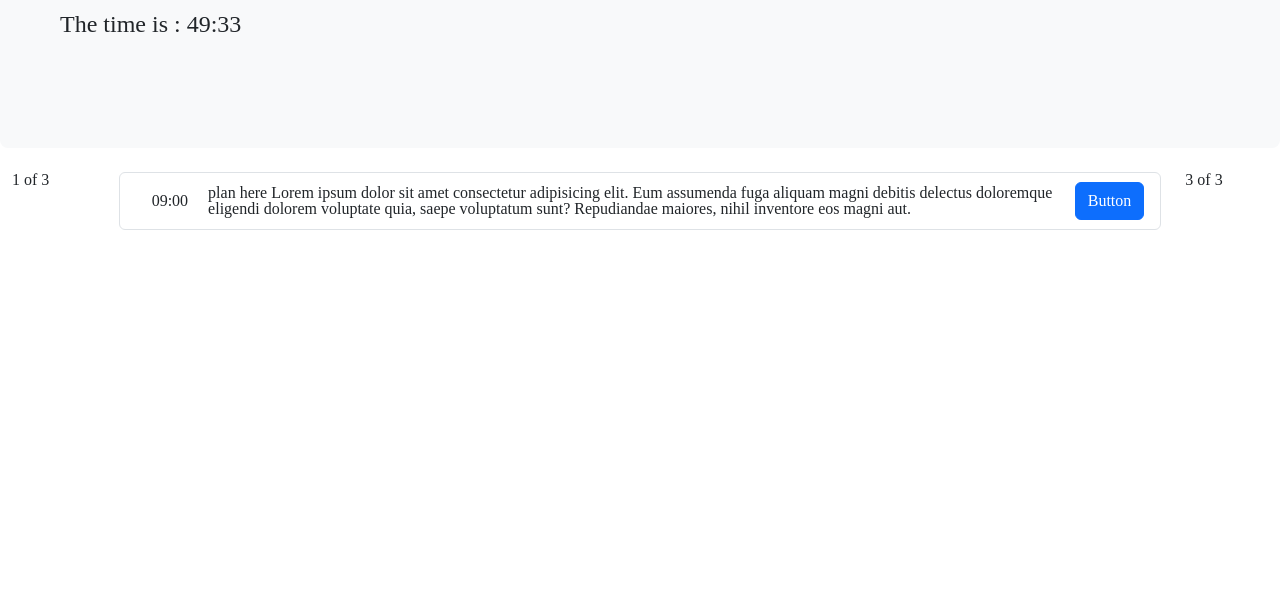
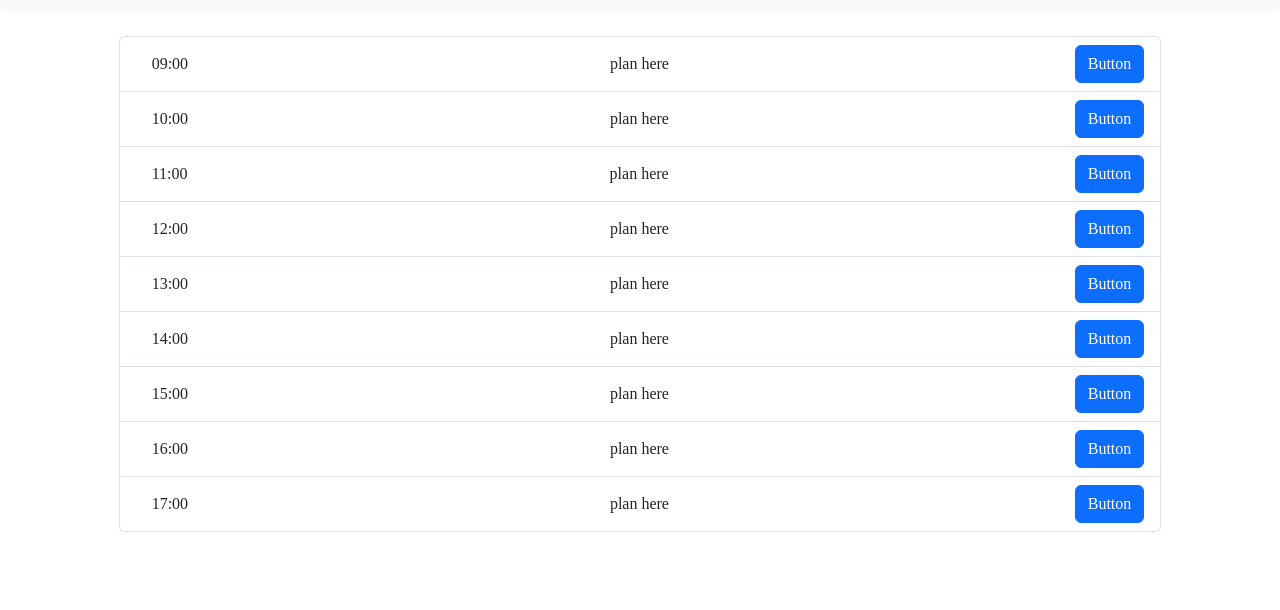
Before and after one commit to S-R-i-c-e/day-planner, a plain HTML site: page index.html in a window 1280 px wide. Shown: the part 190-800 px from the top of the page. Drawn offline with nearby package versions, Linux system fonts and the light colour scheme; files that its build step writes are made by us from their sources.

Commit message:
rudimentary click listening

```diff
--- a/assets/script.js
+++ b/assets/script.js
@@ -1,3 +1,4 @@
+
 const $dateField = $("#todays-date");
 const $timeField = $("#the-time");
 
@@ -5,10 +6,10 @@ const $timeField = $("#the-time");
 $(document).ready(function () {
     let today = moment().format("dddd DD-MMMM-YYYY");
     $dateField.text(today);
-    let theTime = moment().format("mm:ss");
-    $timeField.text(theTime);
+    // let theTime = moment().format("mm:ss");
+    // $timeField.text(theTime);
+})
 
-})
 // hoursStrings : generator creates strings for each hour between the arguments
 // from, to : integers 0..23 (to be meaningful), from <= to.
 function* hoursStrings(from, to) {
@@ -20,34 +21,53 @@ function* hoursStrings(from, to) {
         }
     }
 }
+// prove hoursString generator
+// let test = hoursStrings(9,13);
+// console.log(test.next().value);
+// console.log(test.next().value);
+// console.log(test.next().value);
 
+// prove element append by jQuery & string
+// const hourElementString = '<li class="list-group-item d-flex justify-content-between align-items-center"><span class="hour mx-3">09:00</span><span class="hour-plan m-1">plan here</span><button class="btn btn-primary" type="submit">Button</button></li>'
+// let planList = $("ul");
+// for(i=0; i<4;i++) {
+//     planList.append($(hourElementString));
+// }
 
-//
-function* htmlHourText(from, to) {
-// htmlHourText : generate Bootstrap text equivalent to day-planner hourly elements
-}
+// split hourElement String into three to include id and hour string in iterator
+const hourElementStringPartOne = '<li id="string';  // 'string' pre-fix for hour-wise identifier because id name must start with alpha-char
+const hourElementStringPartTwo = '" class="list-group-item d-flex justify-content-between align-items-center"><span class="hour mx-3">';
+const hourElementStringPartThree = '</span><span class="hour-plan m-1">plan here</span><button class="btn btn-primary" type="submit">Button</button></li>'
 
-let hourElementStringPartOne = '<li id="string';
-let hourElementStringPartTwo = '" class="list-group-item d-flex justify-content-between align-items-center"><span class="hour mx-3">';
-let hourElementStringPartThree = '</span><span class="hour-plan m-1">plan here</span><button class="btn btn-primary" type="submit">Button</button></li>'
-let planList = $("ul");
-for(i=0; i<4;i++) {
+let hoursInTheDay = hoursStrings(9, 17);    // set the hours in a day
+let planList = $("ul");                     // the handle for the list
+for(let hourString of [...hoursInTheDay]) {
+//    console.log(hourString);                // test
+    let hourElementString = hourElementStringPartOne +
+                            hourString +
+                            hourElementStringPartTwo +
+                            hourString +
+                            hourElementStringPartThree;
     planList.append($(hourElementString));
 }
-let hoursInTheDay = hoursStrings(9, 17);
-for(let hourString of [...hoursInTheDay]) {
-    console.log(hourString);
-}
+// test write access to elements
+
+$("li").on("click", "button", function(event) {
+    console.log($(event.target).parent("li")[0].id);
+//    this.textContent="lummy";
+})
+$("li").on("click", "span", function(event) {
+    console.log($(event.target).parent("li")[0].id);
+})
+$("#string10:00").textContent = "testing 10:00";
+
 // let hourTag = $(hourElementString);
 // $planList.append(hourTag);
 // $planList.append(hourTag);
 // $planList.append(hourTag);
 // $planList.append(hourTag);
 
-// let test = hoursStrings(9,13);
-// console.log(test.next().value);
-// console.log(test.next().value);
-// console.log(test.next().value);
+
 // // to create strings in the format "xx:00", xx is range 00..23 //
 // class HourString {
 //     constructor(from, to) {
@@ -56,7 +76,7 @@ for(let hourString of [...hoursInTheDay]) {
 //         this.to = to;
 //     }
 
-//     *[Symbol.iterator]() {
+//     *[Symbol.iterator]() { // [Symbol.iterator] not literal - insert function name!
 //         for(let h=this.from; h <= this.to; h++) {
 //             if(h<10) {
 //                 yield "0"+h.toString()+":00";
@@ -74,23 +94,23 @@ for(let hourString of [...hoursInTheDay]) {
 
 /* time functions
     set an interval timer to chime on teh first hour after opening the app
-    and chime on every hour after
+    and chime on every hour after [TODO] it's not quite right - calls twice on
+    initiation for reason unknown - no harm if intention is to check color of planner
 */
 function millisecondsToTheHour(timeString) {
     /* parses a string in the format "mm:ss" format, returns number of milliseconds to the hour */
     const milliSecondsInASecond = 10 ** 3;
     const milliSecondsInAnHour = milliSecondsInASecond * 60 ** 2;
-    const milliSecondsPastTheHour = timeString.split(":") // minutes and seconds in an array
-        .reverse() // swap order to take advantage of the array index
-        .map(x => Number(x)) // convert the number strings
-        .reduce((tot, el, ind) => tot += el * 60 ** ind) // x**0 = 1 for all x
+    const milliSecondsPastTheHour = timeString.split(":")   // minutes and seconds in an array
+        .reverse()                                          // swap order to take advantage of the array index
+        .map(x => Number(x))                                // convert the number strings
+        .reduce((tot, el, ind) => tot += el * 60 ** ind)    // since x**0 = 1 for all x
         * milliSecondsInASecond;
     return milliSecondsInAnHour - milliSecondsPastTheHour;
 }
-console.log(millisecondsToTheHour(moment().format("mm:ss")));
+// console.log(millisecondsToTheHour(moment().format("mm:ss")));
 
 setTimeout(repeatedChimes(), millisecondsToTheHour(moment().format("mm:ss")));
-
 
 function repeatedChimes() {
     const milliSecondsInAnHour = 10 ** 3 * 60 ** 2;
--- a/index.html
+++ b/index.html
@@ -20,29 +20,21 @@
     <div class="container-fluid">
       <div class="row">
         <div class="p-5 mb-4 bg-light rounded-3">
-          <div class="container-fluid py-5">
+          <!--<div class="py-5"> container-fluid-->
             <h1 class="display-5 fw-bold">Day Planner</h1>
             <p class="col-md-8 fs-4"><span id="todays-date"></span></p>
-            <p class="col-md-8 fs-4">The time is : <span id="the-time"></span></p>
-         </div>
+         <!--</div>-->
         </div>
       </div>
       <div class="row">
         <div class="col-1">
-          1 of 3
         </div>
        <div class="col-10">
           <ul class="list-group">
-            <li class="list-group-item d-flex justify-content-between align-items-center">
-              <span class="hour mx-3">09:00</span>
-              <span class="hour-plan m-1">plan here Lorem ipsum dolor sit amet consectetur adipisicing elit. Eum assumenda fuga aliquam magni debitis delectus doloremque eligendi dolorem voluptate quia, saepe voluptatum sunt? Repudiandae maiores, nihil inventore eos magni aut.</span>
-              <button class="btn btn-primary" type="submit">Button</button>
-            </li>
-
+            <!-- hours list appended here by the script-->
           </ul>
         </div>
         <div class="col-1">
-        3 of 3
         </div>
       </div>
     </div>
```
